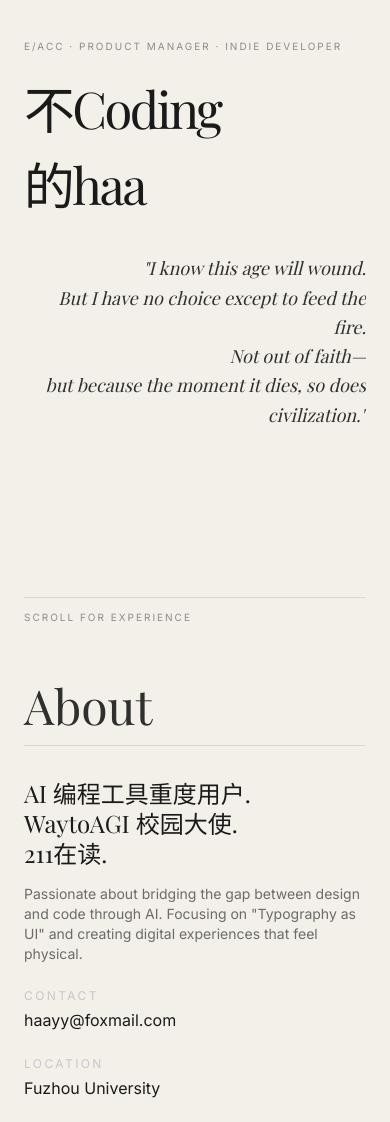
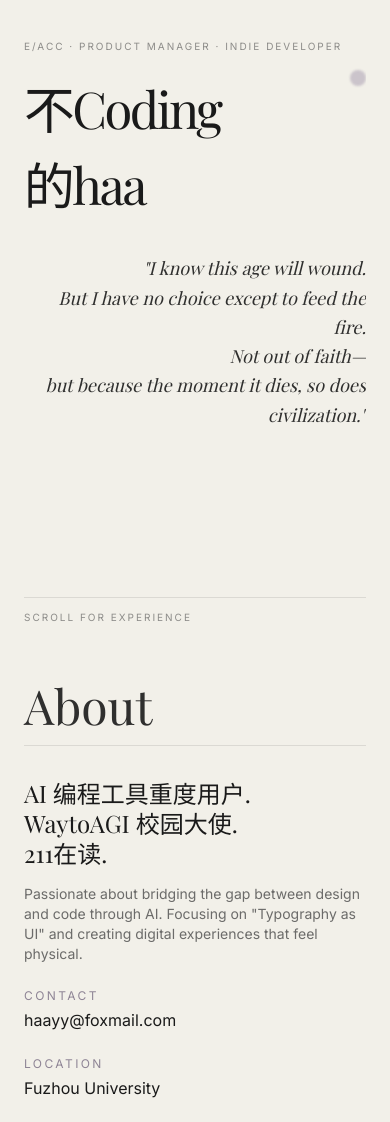
Before and after one commit to Haaaiawd/Mywebsite, a Next.js app: page / in a window 390 px wide. Shown: the part 291-1413 px from the top of the page. Built offline with nearby package versions, Linux system fonts and the light colour scheme; a web font is replaced by a local one.

Commit message:
feat: 更改了强调色

```diff
--- a/src/app/globals.css
+++ b/src/app/globals.css
@@ -5,7 +5,8 @@
   --background: #F2F0E9; /* Matte Warm Beige */
   --foreground: #1A1A1A; /* Almost Black */
   --secondary: #4A4A4A; /* Slate Grey */
-  --accent: #CBC4CB; /* Light Violet */
+  --accent: #8E8495; /* Readable Muted Violet for text */
+  --accent-light: #CBC4CB; /* Light Violet for decorations */
 }
 
 @theme inline {
--- a/src/app/page.tsx
+++ b/src/app/page.tsx
@@ -55,9 +55,12 @@ function HeroSection() {
 
       <motion.div style={{ y, opacity }} className="z-10 flex-1 flex flex-col justify-center">
         <TechText className="block mb-4 md:mb-6 text-[10px] md:text-sm tracking-[0.2em] md:tracking-[0.3em]">e/acc · PRODUCT MANAGER · INDIE DEVELOPER</TechText>
-        <HugeTitle className="leading-[0.85] text-[13vw] md:text-[12vw]">
-          不Coding<br />的haa
-        </HugeTitle>
+        <div className="relative inline-block">
+          <HugeTitle className="leading-[0.85] text-[13vw] md:text-[12vw]">
+            不Coding<br />的haa
+          </HugeTitle>
+          <div className="absolute top-0 right-0 md:-right-8 w-4 h-4 md:w-8 md:h-8 rounded-full bg-[var(--accent-light)] blur-[1px]" />
+        </div>
         <div className="mt-8 md:mt-16 w-full flex justify-end">
            <div className="flex flex-col gap-4 md:gap-6 text-right max-w-4xl">
              <p className="font-serif text-lg md:text-3xl italic leading-relaxed text-foreground/90">
@@ -167,7 +170,7 @@ function SkillsSection() {
             {skills.map((skillGroup, index) => (
               <div key={skillGroup.category} className="flex flex-col border-l border-foreground/10 pl-4 md:pl-8">
                 <div className="flex items-center gap-3 md:gap-4 mb-4 md:mb-8">
-                   <span className="font-mono text-[10px] md:text-xs border border-foreground/20 rounded-full w-5 h-5 md:w-6 md:h-6 flex items-center justify-center">{index + 1}</span>
+                   <span className="font-mono text-[10px] md:text-xs border border-[var(--accent-light)] text-accent rounded-full w-5 h-5 md:w-6 md:h-6 flex items-center justify-center">{index + 1}</span>
                    <TechText className="text-accent tracking-widest">{skillGroup.category}</TechText>
                 </div>
                 <ul className="space-y-4">
```
